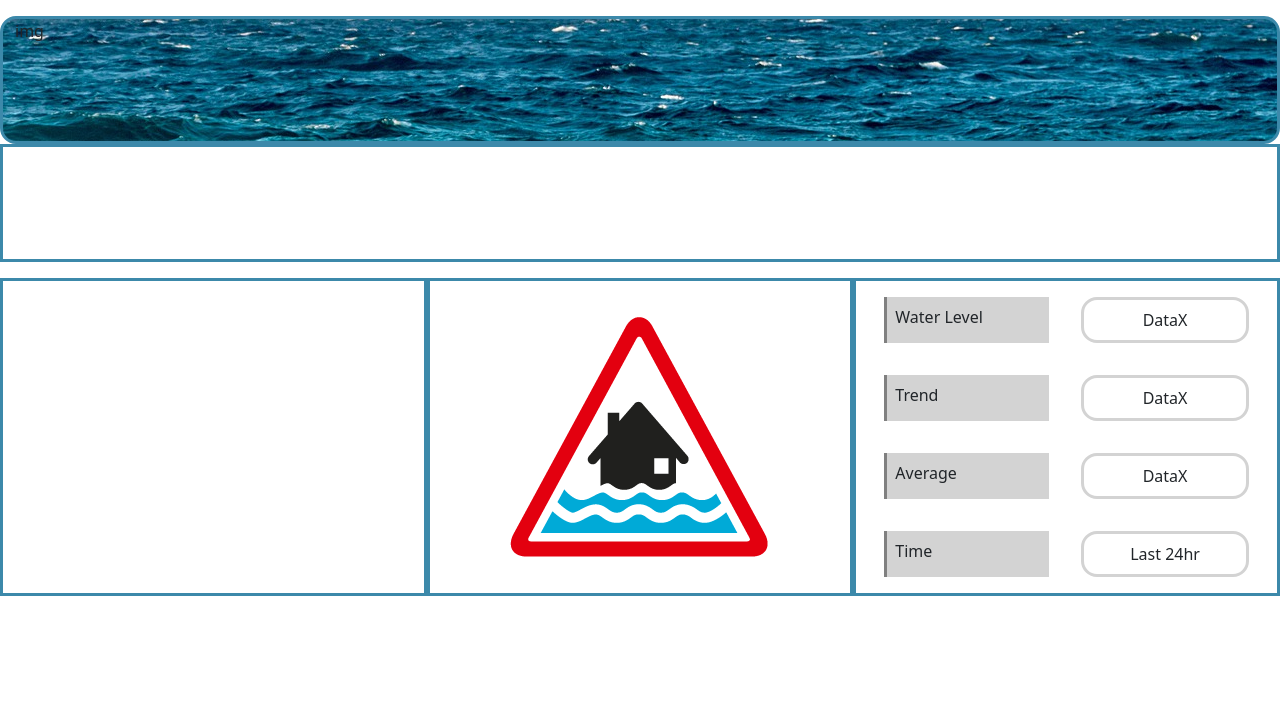
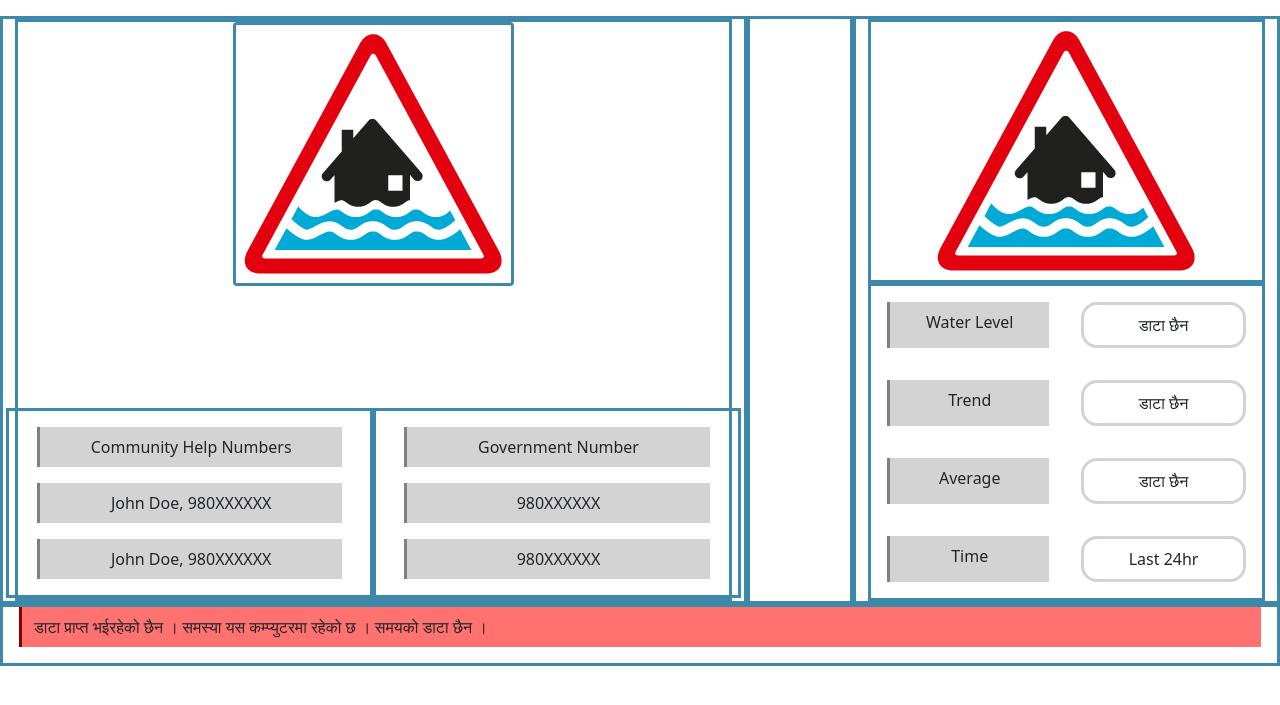
Before and after one commit to rabirajkhadka/ewsk, a Django app: page / in a window 1280 px wide. Shown: the part 56-761 px from the top of the page. Run offline with Django 3.2, Linux system fonts and the light colour scheme; data comes from the database, SQL or seed files in the repository; both versions use the stored data as it was after the commit; data that the repository does not hold is empty; some libraries are stand-ins or nearby versions.

Commit message:
added layout

```diff
--- a/drainage-api/assets/homeData.js
+++ b/drainage-api/assets/homeData.js
@@ -35,8 +35,13 @@
     //water Data
     console.log(trendData[0]["trendValue"]);
 
+    try{
 
-    document.getElementById("waterData").innerHTML=levelData[0]['drainageLevel'];
+        document.getElementById("timeLabel").style.backgroundColor = "#49b675";
+        document.getElementById("timeLabel").style.borderColor = "#49b675";
+        document.getElementById("timeLabel").style.borderLeftColor = "#49b675";
+        document.getElementById("timeLabel").innerHTML='डाटा प्राप्त भईरहेको छ । पछिल्लो पटक प्राप्त डाटा: '+ new Date(levelData[0]['dateTime']);
+        document.getElementById("waterData").innerHTML=levelData[0]['drainageLevel'];
     if (parseFloat(levelData[0]['drainageLevel'])>5){
 
         document.getElementById("waterLabel").style.backgroundColor = "#ff726f";
@@ -100,7 +105,7 @@
     console.log('updated');
     Highcharts.setOptions({
         chart: {
-            inverted: true,
+            inverted: false,
             type: 'bullet'
         },
         title: {
@@ -118,6 +123,7 @@
             color: '#000',
             targetOptions: {
                 width: '200%'
+
             }
             }
         },
@@ -131,7 +137,8 @@
 
     Highcharts.chart('container1', {
         chart: {
-            marginTop: 40
+            marginTop: 40,
+            height:550,
         },
         xAxis: {
             categories: ['<span>Water</span><br/>Level']
@@ -153,13 +160,33 @@
             title: null
         },
         series: [{
+
             data: [{
             y: parseFloat(levelData[0]['drainageLevel']),
-            target: 0
+            target: 0,
+
             }]
         }]
 
         });
+
+     }
+
+    catch(err){
+        document.getElementById("timeLabel").style.backgroundColor = "#ff726f";
+        document.getElementById("timeLabel").style.borderColor = "#ff726f";
+        document.getElementById("timeLabel").style.borderLeftColor = "#8b0000";
+        document.getElementById("timeLabel").innerHTML='डाटा प्राप्त भईरहेको छैन । समस्या यस कम्प्युटरमा रहेको छ । समयको  डाटा छैन ।';
+        document.getElementById("avgData").innerHTML='डाटा छैन';
+        document.getElementById("trendData").innerHTML="डाटा छैन";
+        document.getElementById("waterData").innerHTML='डाटा छैन';
+
+
+    }
+
+
+
+
 
     // var data = [
     //     {
--- a/drainage-api/assets/styles.css
+++ b/drainage-api/assets/styles.css
@@ -70,8 +70,6 @@
   border-radius: 1rem;
 }
 .floodData {
-  display: flex;
-  flex-direction: column;
 }
 .floodData > div {
   display: flex;
@@ -79,6 +77,7 @@
   justify-content: space-between;
 }
 .label {
+  text-align: center;
   margin: 1rem;
   padding: 0.5rem;
   border-left: 0.2rem solid grey;
--- a/drainage-api/templates/home.html
+++ b/drainage-api/templates/home.html
@@ -43,31 +43,64 @@
     </nav>
 
     <div class="container-fluid" style='margin-top:1em'>
-        <div class="row">
+        <!-- <div class="row">
             <div class="col-md-12 homeImage" style='border: 0.2rem solid #3c89aa;'>
                 img
             </div>
-        </div>
-        <div class="row">
+        </div> -->
+        <!-- <div class="row">
             <figure class="highcharts-figure" style='border: 0.2rem solid #3c89aa;;'>
                 <div id="container1"></div>
             </figure>
-            <!-- <div class="col-md-12 bullet-container" style='border: 0.2rem solid green;'>
+            <div class="col-md-12 bullet-container" style='border: 0.2rem solid green;'>
                 <div id="bulletGraph"></div>
-            </div> -->
-        </div>
+            </div>
+        </div> -->
         <div class="row">
-            <div class="col-md-4" style='border: 0.2rem solid #3c89aa;;'>
+            <div class="col-md-7" style='border: 0.2rem solid #3c89aa;'>
+                <div  style='border: 0.2rem solid #3c89aa;height:100%;display:flex;flex-direction: column;justify-content: space-between;'>
+                    <img src="static/img/DangerImage.gif" class="rounded mx-auto d-block" style='border: 0.2rem solid #3c89aa;' >
+
+                    <div class="row">
+                        <div class="col-md-6" style='border: 0.2rem solid #3c89aa;'>
+                            <div class="label" id="x">Community Help Numbers</div>
+                            <div class="label" id="x">John Doe, 980XXXXXX</div>
+                            <div class="label" id="x">John Doe, 980XXXXXX</div>
+                        </div>
+                        <div class="col-md-6" style='border: 0.2rem solid #3c89aa;'>
+                            <div class="label" id="x">Government Number</div>
+                            <div class="label" id="x">980XXXXXX</div>
+                            <div class="label" id="x">980XXXXXX</div>
+                        </div>
+                    </div>
+
+                </div>
+
+
+
             </div>
-            <div class="col-md-4" style='border: 0.2rem solid #3c89aa;;display: flex;align-items: center;'>
-                <img src="static/img/DangerImage.gif" class="rounded mx-auto d-block" >
+            <div class="col-md-1" style='border: 0.2rem solid #3c89aa;;'>
+                <figure class="highcharts-figure" >
+                    <div id="container1"  style='height:100%;'></div>
+                </figure>
             </div>
-            <div class="col-md-4" style='border: 0.2rem solid #3c89aa;;'>
-                <div class="floodData">
+
+
+
+
+
+
+
+            <div class="col-md-4" style='border: 0.2rem solid #3c89aa'>
+                <div style='border: 0.2rem solid #3c89aa;;display: flex;align-items: center;'>
+                    <img src="static/img/DangerImage.gif" class="rounded mx-auto d-block">
+                </div>
+                <div class="floodData"  style='border: 0.2rem solid #3c89aa;'>
                     <div>
                         <div class="label" id="waterLabel">Water Level</div>
                         <div class="data" id="waterData">DataX</div>
                     </div>
+
                     <div>
                         <div class="label" id="trendLabel">Trend</div>
                         <div class="data" id="trendData">DataX</div>
@@ -81,8 +114,16 @@
                         <div class="data">Last 24hr</div>
                     </div>
                 </div>
+
             </div>
+
+
+
         </div>
+        <div class="row floodData" style='border: 0.2rem solid #3c89aa;'>
+
+                <div class="label" id="timeLabel"></div>
+
     </div>
 <!--
     <div class="homeData">
```
Also changed, not shown: drainage-api/db.sqlite3.
